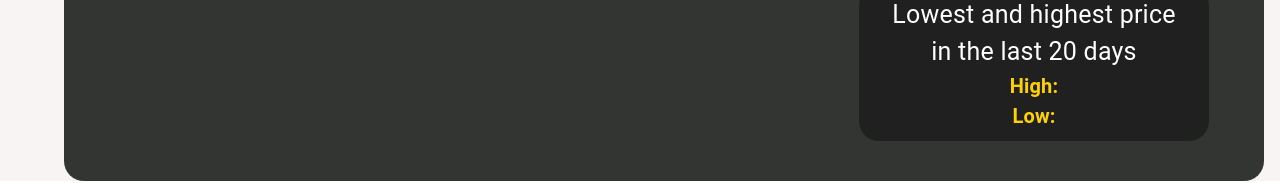
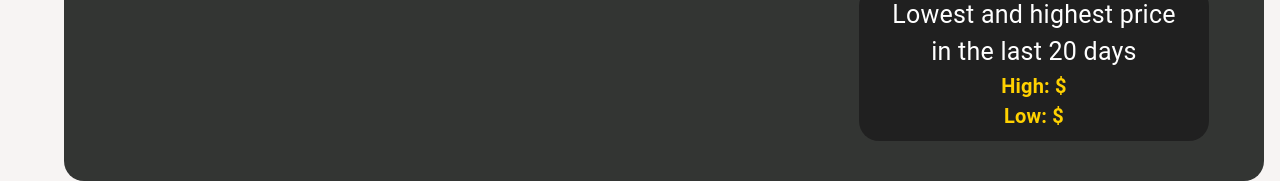
Before and after one commit to ginoleone-dev/TokenAlpha, a React (Create React App) app: page / in a window 1280 px wide. Shown: the part 1230-1413 px from the top of the page. Built offline with nearby package versions, Linux system fonts and the light colour scheme; no server answers.

Commit message:
fixed formula issues

```diff
--- a/src/Components/Home.js
+++ b/src/Components/Home.js
@@ -40,9 +40,9 @@ export default function Home() {
   const firstMk = data?.market_caps?.slice(-currentDays)[0][1];
 
   const marketCapDifference = (
-    ((lastMk?.toFixed(2) - firstMk?.toFixed(2)) / lastMk?.toFixed(2)) *
-    100
+    ((lastMk?.toFixed(2) - firstMk?.toFixed(2)) / firstMk?.toFixed(2) ) * 100
   )?.toFixed(2);
+
 
   // Volume
 
@@ -58,9 +58,10 @@ export default function Home() {
 
   const firstVolume = data?.total_volumes?.slice(-currentDays)[0][1];
 
+  console.log(lastVolume, firstVolume)
   const volumeDifference = (
     ((lastVolume?.toFixed(2) - firstVolume?.toFixed(2)) /
-      lastVolume?.toFixed(2)) *
+      firstVolume?.toFixed(2)) *
     100
   )?.toFixed(2);
 
--- a/src/Components/PriceBarChart.js
+++ b/src/Components/PriceBarChart.js
@@ -122,7 +122,7 @@ export default function PriceBarChart({currentDays, capitalizedCoin, avgPrice, l
                 fontWeight={600}
                 color={"#FFD100"}
               >
-                High: {highestPrice}
+                High: ${highestPrice}
               </Typography>
               <Typography
                 fontSize={20}
@@ -130,7 +130,7 @@ export default function PriceBarChart({currentDays, capitalizedCoin, avgPrice, l
                 fontWeight={600}
                 color={"#FFD100"}
               >
-                Low: {lowestPrice}
+                Low: ${lowestPrice}
               </Typography>
             </Container>
           </Container>
```
